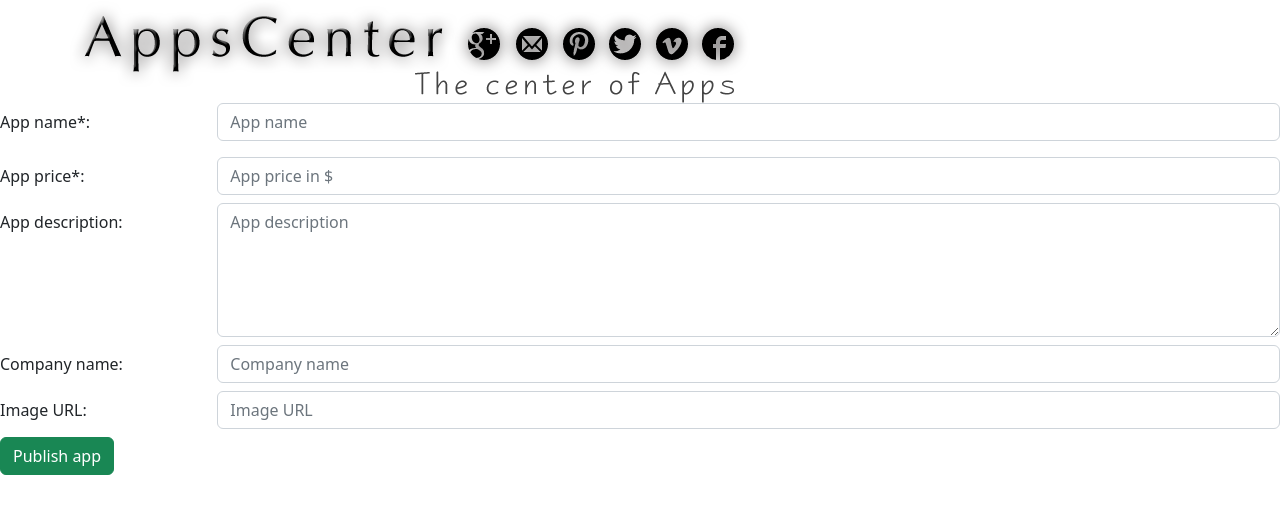
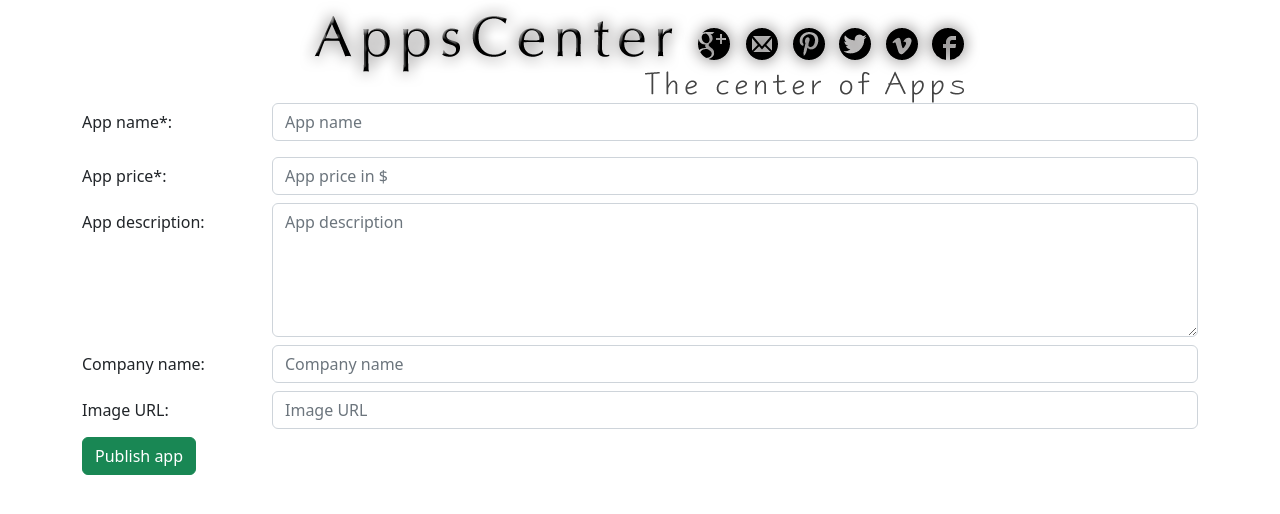
Before and after one commit to 08-Noam-David/AppCenter, a plain HTML site: page addApplication.html in a window 1280 px wide. Drawn offline with nearby package versions, Linux system fonts and the light colour scheme.

Commit message:
Fix styling issues

```diff
--- a/addApplication.html
+++ b/addApplication.html
@@ -18,12 +18,12 @@
     />
   </head>
   <body>
-    <header class="container">
+    <header class="container text-center">
       <!-- TODO: Add alt, width and height -->
-      <img class="row" src="images/AppsCenter.png" />
+      <img src="images/AppsCenter.png" />
     </header>
     <main>
-      <form id="appPublishForm">
+      <form id="appPublishForm" class="container">
         <div class="row mb-3">
           <label for="name" class="col-sm-2 col-form-label"> App name*: </label>
           <div class="col-sm-10">
```
